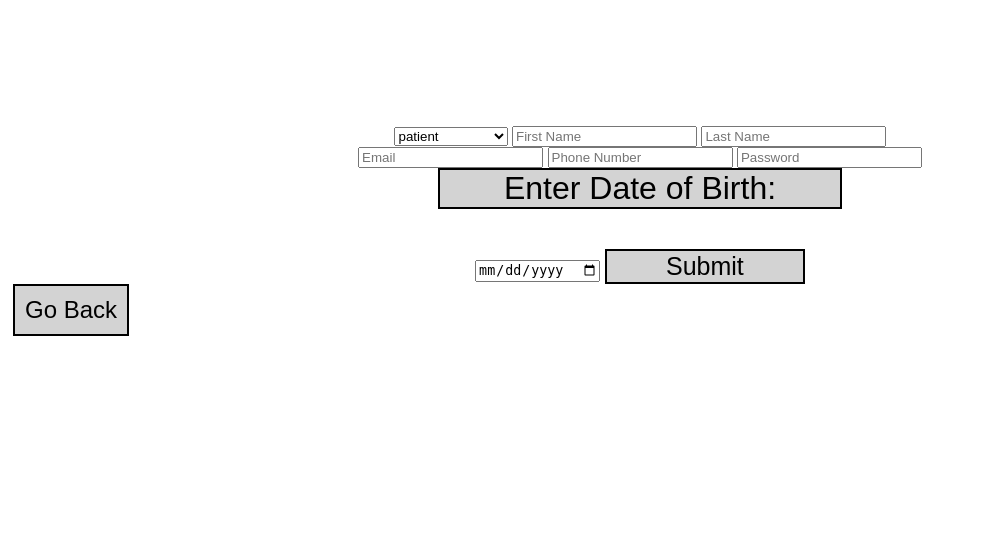
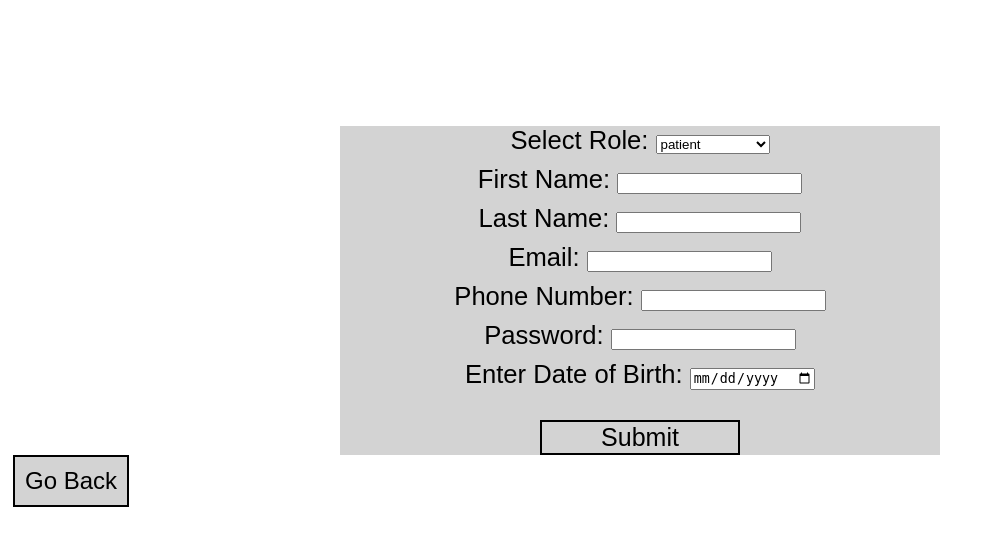
Before and after one commit to zmwaite182/retirement_home_management, a PHP site: page /register.php in a window 1280 px wide. Shown: the top 546 px of the page, without its empty margins (0-990 px from the left). Run offline with PHP 8.4, Linux system fonts and the light colour scheme; data comes from the database, SQL or seed files in the repository.

Commit message:
Add more styling

```diff
--- a/assign_patients.php
+++ b/assign_patients.php
@@ -11,6 +11,7 @@
     <link rel="stylesheet" type="text/css" href="styles.css">
 </head>
     <body>
+        <h1>Assign Patients</h1>
         <?php
             if (!isset($_SESSION['job'])) {
                 header('Location: decline_access.php');
--- a/care_giver_home.php
+++ b/care_giver_home.php
@@ -320,8 +320,8 @@
       }
     }
     echo "
-          <form method='post'>
-            <input type='submit' name='logout' value='logout'>
+          <form method='post' class='index_form'>
+            <input type='submit' name='logout' value='Logout'>
           </form>
          ";
          if (isset($_POST['logout'])) {
--- a/doctor_home.php
+++ b/doctor_home.php
@@ -18,8 +18,8 @@
     echo "<a href='./view_roster.php'>View Roster</a>";
 
     echo "
-          <form method='post'>
-            <input type='submit' name='logout' value='logout'>
+          <form method='post' class='index_form'>
+            <input type='submit' name='logout' value='Logout'>
           </form>
          ";
          if (isset($_POST['logout'])) {
--- a/login.php
+++ b/login.php
@@ -12,7 +12,7 @@
 </head>
 <body>
     <div class='container'>
-        <form method="post" class='login_form'>
+        <form method="post">
             <label for="email">
                 Email <input type="text" name="email" required>
             </label>
--- a/patient_home.php
+++ b/patient_home.php
@@ -195,8 +195,8 @@
           </tr>
         </table>
 
-        <form method='post'>
-          <input type='submit' name='logout' value='logout'>
+        <form method='post' class='index_form'>
+          <input type='submit' name='logout' value='Logout'>
         </form>
         ";
            if (isset($_POST['logout'])) {
--- a/payments.php
+++ b/payments.php
@@ -11,7 +11,7 @@
         <link rel="stylesheet" type="text/css" href="styles.css">
     </head>
     <body>
-
+        <h1>Payments</h1>
         <?php
             $update_due = "UPDATE patients SET payment_due= payment_due+((CURDATE()-last_payment)*10), last_payment= CURDATE() WHERE last_payment < CURDATE();";
             $update= mysqli_query($conn, $update_due);
--- a/register.php
+++ b/register.php
@@ -16,22 +16,35 @@
   $sql = "SELECT job FROM `roles`;";
   $list_of_roles = mysqli_query($conn, $sql);
   echo "
-  <form method='post' class='login_form'>";
+  <form method='post'>";
 ?>
-    <select name='role_selection' onchange='checkPatient(this);' required>
+  <label for="role_selection">
+    Select Role: <select name='role_selection' onchange='checkPatient(this);' required>
       <?php
             while($row = mysqli_fetch_assoc($list_of_roles)) {
               echo"<option value='".$row['job']."'>".$row['job']."</option>";
             }
       ?>
     </select>
-    <input type="text" name="f_name" placeholder="First Name" required>
-    <input type="text" name="l_name" placeholder="Last Name" required>
-    <input type="email" name="email" placeholder="Email" required>
-    <input type="tel" name="phone" placeholder="Phone Number" required>
-    <input type="text" name="password" placeholder="Password" required>
-    <label for='dob'>Enter Date of Birth:</label>
-    <input type="date" name="birth" placeholder="Date of Birth" required>
+  </label>
+  <label for="f_name">
+    First Name: <input type="text" name="f_name" required>
+  </label>
+  <label for="l_name">
+    Last Name: <input type="text" name="l_name" required>
+  </label>
+  <label for="email">
+    Email: <input type="email" name="email" required>
+  </label>
+  <label for="phone">
+    Phone Number: <input type="rel" name="phone" required>
+  </label>
+  <label for="password">
+    Password: <input type="password" name="password" required>
+  </label>
+  <label for='dob'>
+    Enter Date of Birth: <input type="date" name="birth" placeholder="Date of Birth" required>
+  </label>
   <script>
       const checkPatient = (select) => {
           if (select.value == "patient") {
--- a/report.php
+++ b/report.php
@@ -16,8 +16,10 @@
         <a href='./index.php'>Go Back</a>
         <a href='./report.php'>View All</a>
 
-        <form method='post'>
-            <input type='date' name='search_roster'>
+        <form method='post' class='small_form'>
+        <label for='search_roster'>
+            Enter Date: <input type='date' name='search_roster'>
+        </label>
             <input type='submit' name='search_r' value='Search'>
         </form>
 
--- a/styles.css
+++ b/styles.css
@@ -45,14 +45,15 @@ h1 {
 }
 
 /* FORMS */
-.login_form {
+form {
     text-align: center;
     width: 600px;
     margin: 0 auto;
     margin-top: 10%;
+    background-color: lightgray;
 }
 
-.login_form input[type='submit'] {
+form input[type='submit'] {
     margin-top: 20px;
     font-size: 25px;
     background-color: lightgray;
@@ -60,13 +61,39 @@ h1 {
     border: 2px solid black;
 }
 
-.login_form label {
-    font-size: 2rem;
+form label {
+    font-size: 1.6rem;
     display: block;
     background-color: lightgray;
-    border: 2px solid black;
-    margin: 0 auto 20px;
+    margin: 0 auto 10px;
     width: 400px;
+}
+
+.index_form {
+  background-color: white;
+}
+
+td form {
+  all: unset;
+}
+
+td form input[type="submit"] {
+  width: unset;
+  font-size: unset;
+}
+
+.small_form {
+  background-color: white;
+}
+
+.small_form label {
+  display: inline;
+  background-color: white;
+}
+
+.small_form input[type="submit"] {
+  width: unset;
+  font-size: unset;
 }
 
 /* BUTTONS */
--- a/view_roster.php
+++ b/view_roster.php
@@ -22,8 +22,10 @@ include_once 'db.php';
     <a href='./index.php'>Go Back</a>
     <a href='./view_roster.php'>View Todays Roster</a>
 
-    <form method='post'>
-      <input type='date' name='search_roster'>
+    <form method='post' class='small_form'>
+      <label for='search_roster'>
+        Enter Date: <input type='date' name='search_roster'>
+      </label>
       <input type='submit' name='search_r' value='Search'>
     </form>
 
```
Also changed, not shown: index.php (+4 -4 lines), roster.php (+19 -13 lines). Lines whose indentation alone changed are shown as unchanged.
